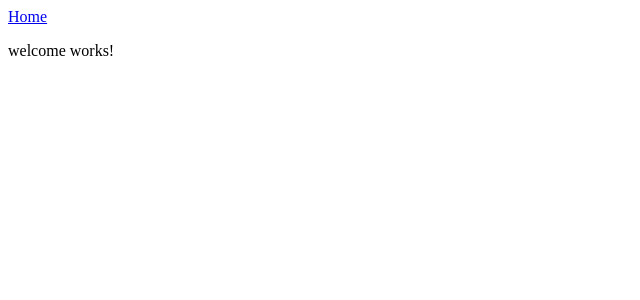
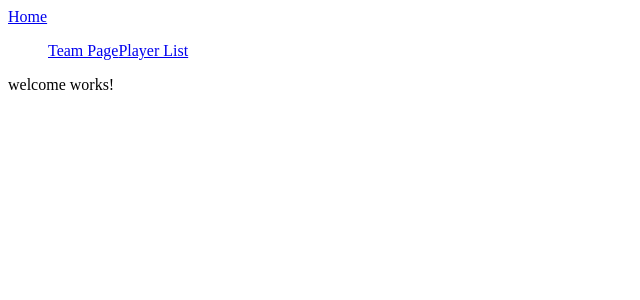
Before and after one commit to jroller03/Fantasy-Baseball.proj, an Angular app: page / in a window 1280 px wide. Shown: the top 300 px of the page, without its empty margins (0-640 px from the left). Built offline with nearby package versions, Linux system fonts and the light colour scheme.

Commit message:
update routing file, declarations, and app.component.html to include the new components and models from the last commit.

```diff
--- a/src/app/app.component.html
+++ b/src/app/app.component.html
@@ -1,5 +1,9 @@
 <nav class="navbar sticky-top">
   <a class="navbar-brand" routerLink="/">Home</a>
+  <ul>
+    <a routerLink="team-page">Team Page</a>
+    <a routerLink="player-list">Player List</a>
+  </ul>
 </nav>
 
 <div class="container">
--- a/src/app/app.module.ts
+++ b/src/app/app.module.ts
@@ -6,12 +6,16 @@ import { HttpModule } from '@angular/http';
 
 import { AppComponent } from './app.component';
 import { WelcomeComponent } from './welcome/welcome.component';
+import { PlayerListComponent } from './player-list/player-list.component';
+import { TeamPageComponent } from './team-page/team-page.component';
 
 
 @NgModule({
   declarations: [
     AppComponent,
-    WelcomeComponent
+    WelcomeComponent,
+    PlayerListComponent,
+    TeamPageComponent
   ],
   imports: [
     BrowserModule,
```
Also changed, not shown: src/app/app.routing.ts (+10 -0 lines).
